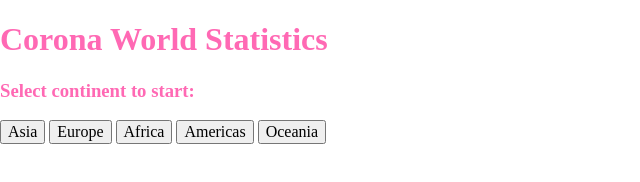
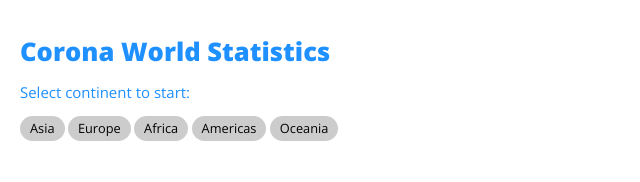
Before and after one commit to sarit-chaet-hudis/corona-charts, a website: page index.html in a window 1280 px wide. Shown: the whole page, without its empty margins (0-640 px from the left). Drawn offline with nearby package versions, Linux system fonts and the light colour scheme.

Commit message:
basic design

```diff
--- a/index.html
+++ b/index.html
@@ -4,6 +4,13 @@
     <meta charset="UTF-8" />
     <meta http-equiv="X-UA-Compatible" content="IE=edge" />
     <meta name="viewport" content="width=device-width, initial-scale=1.0" />
+    <link rel="preconnect" href="https://fonts.googleapis.com" />
+    <link rel="preconnect" href="https://fonts.gstatic.com" crossorigin />
+    <link
+      href="https://fonts.googleapis.com/css2?family=Open+Sans:wght@300;400;800&display=swap"
+      rel="stylesheet"
+    />
+
     <link rel="stylesheet" href="./style/normalize.css" />
     <link rel="stylesheet" href="./style/main.css" />
     <title>Document</title>
--- a/scss/main.scss
+++ b/scss/main.scss
@@ -1,3 +1,23 @@
 body {
-  color: hotpink;
+  padding: 20px;
+  font-family: "Open Sans", sans-serif;
+  color: dodgerblue;
+  font-size: 0.8rem;
 }
+
+h3 {
+  font-weight: 400;
+}
+
+button {
+  background-color: #ccc;
+  font-weight: 400;
+
+  border-radius: 15px;
+  padding: 5px 10px;
+  border: none;
+  cursor: pointer;
+  &:hover {
+    background-color: darkgray;
+  }
+}
```
Also changed, not shown: style/main.css.
